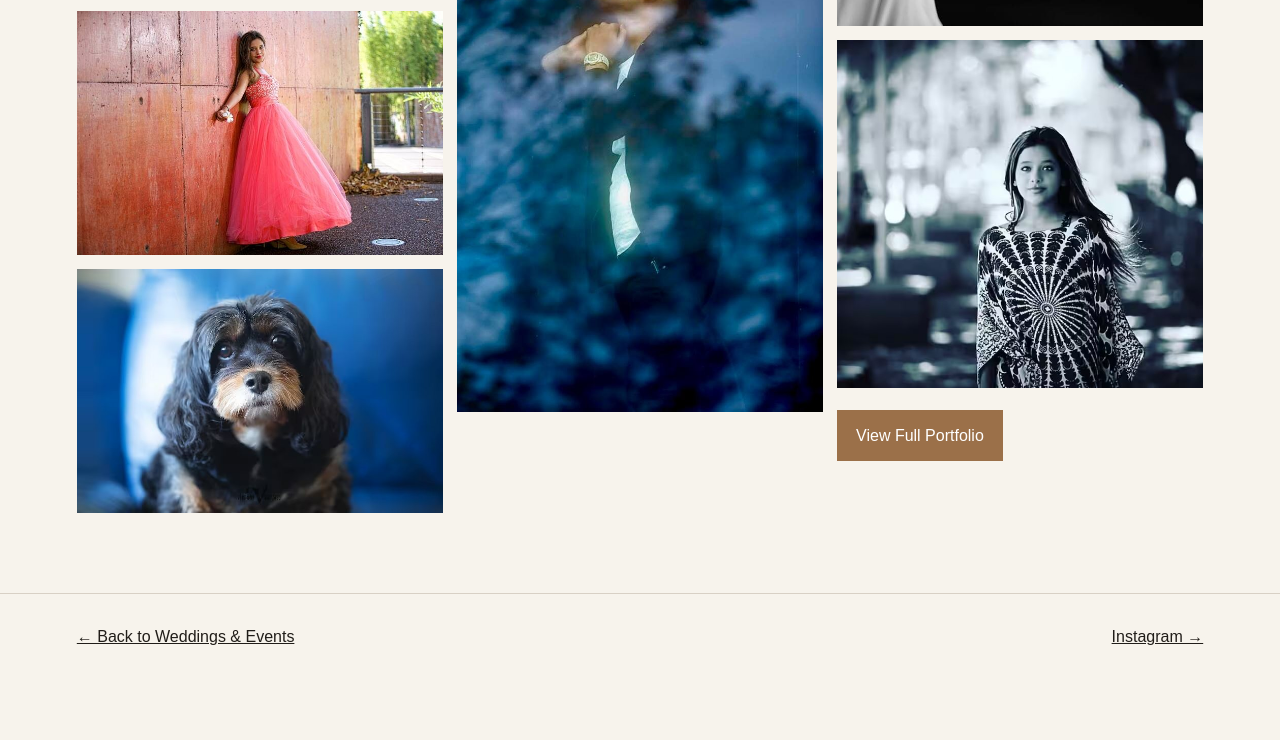
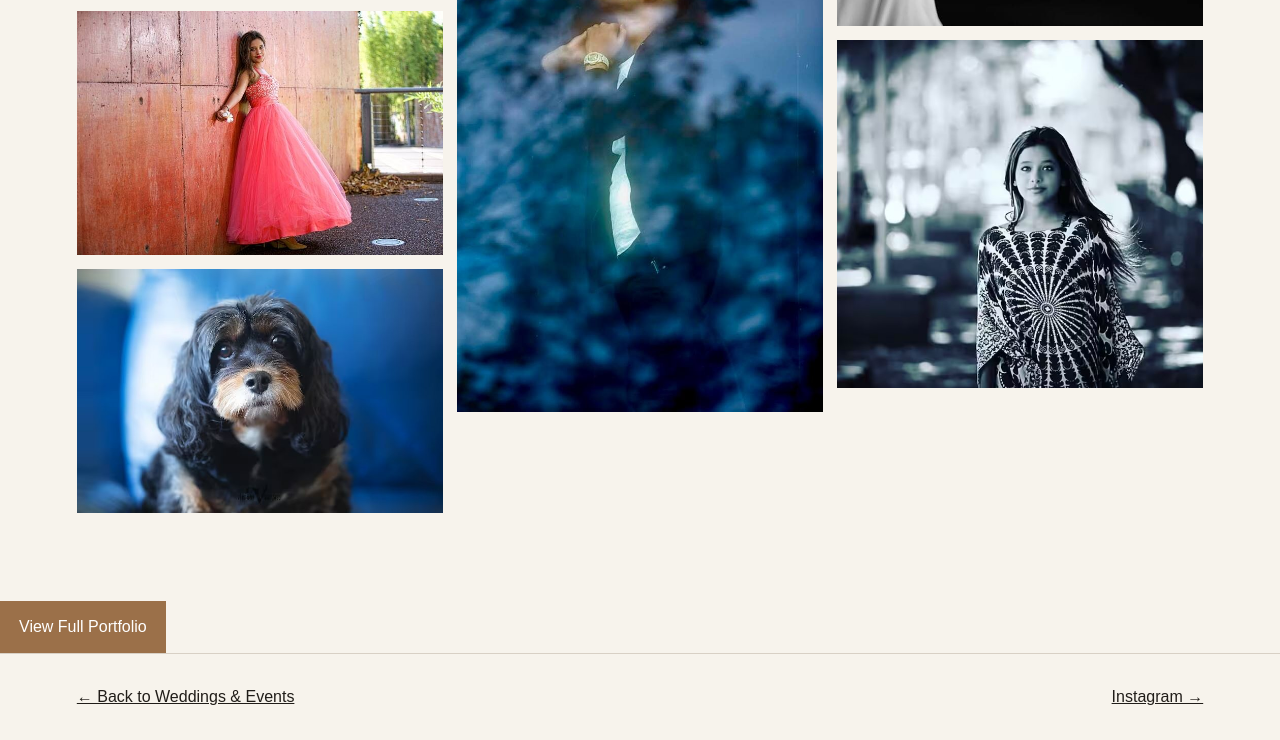
Before and after one commit to fridayflash-ux/vv, a plain HTML site: page photography/index.html in a window 1280 px wide. Shown: the part 1701-2441 px from the top of the page. Before the commit the page ends 2381 px from the top, so only its background shows below. Drawn offline with Linux system fonts and the light colour scheme.

Commit message:
Update index.html

```diff
--- a/photography/index.html
+++ b/photography/index.html
@@ -1,4 +1,4 @@
 <!doctype html><html><head><meta charset="utf-8"><meta name="viewport" content="width=device-width"><title>Photography | Vibrant Visuals by Shri</title><link rel="stylesheet" href="../styles.css"></head><body><header class="top"><a class="brand" href="../index.html">Vibrant Visuals <small>by Shri</small></a><nav class="nav"><a href="../photography/">Photography</a><a href="../event-frames/">Event Frames</a><a href="../food/">Bespoke Food</a><a href="../index.html#planners">For Planners</a></nav></header>
 <section class="pagehero"><div class="eyebrow">Photography & Event Coverage</div><h1>Stories, people<br>and moments.</h1><p>Portraiture, weddings, celebrations and creative event photography.</p><a class="btn" href="https://vibrantvisuals.mypixieset.com/" target="_blank">View Full Portfolio</a></section>
-<section class="section"><div class="gallery"><img src="../assets/work-05.jpg" alt="Photography by Vibrant Visuals" loading="lazy"><img src="../assets/work-06.jpg" alt="Photography by Vibrant Visuals" loading="lazy"><img src="../assets/work-07.jpg" alt="Photography by Vibrant Visuals" loading="lazy"><img src="../assets/work-08.jpg" alt="Photography by Vibrant Visuals" loading="lazy"><img src="../assets/work-09.jpg" alt="Photography by Vibrant Visuals" loading="lazy"><img src="../assets/work-10.jpg" alt="Photography by Vibrant Visuals" loading="lazy"><img src="../assets/work-11.jpg" alt="Photography by Vibrant Visuals" loading="lazy"><img src="../assets/work-12.jpg" alt="Photography by Vibrant Visuals" loading="lazy"><img src="../assets/work-13.jpg" alt="Photography by Vibrant Visuals" loading="lazy"><img src="../assets/work-14.jpg" alt="Photography by Vibrant Visuals" loading="lazy"><img src="../assets/work-15.jpg" alt="Photography by Vibrant Visuals" loading="lazy"><img src="../assets/work-16.jpg" alt="Photography by Vibrant Visuals" loading="lazy"><a class="btn" href="https://vibrantvisuals.mypixieset.com/" target="_blank">View Full Portfolio</a></section></div></section>
+<section class="section"><div class="gallery"><img src="../assets/work-05.jpg" alt="Photography by Vibrant Visuals" loading="lazy"><img src="../assets/work-06.jpg" alt="Photography by Vibrant Visuals" loading="lazy"><img src="../assets/work-07.jpg" alt="Photography by Vibrant Visuals" loading="lazy"><img src="../assets/work-08.jpg" alt="Photography by Vibrant Visuals" loading="lazy"><img src="../assets/work-09.jpg" alt="Photography by Vibrant Visuals" loading="lazy"><img src="../assets/work-10.jpg" alt="Photography by Vibrant Visuals" loading="lazy"><img src="../assets/work-11.jpg" alt="Photography by Vibrant Visuals" loading="lazy"><img src="../assets/work-12.jpg" alt="Photography by Vibrant Visuals" loading="lazy"><img src="../assets/work-13.jpg" alt="Photography by Vibrant Visuals" loading="lazy"><img src="../assets/work-14.jpg" alt="Photography by Vibrant Visuals" loading="lazy"><img src="../assets/work-15.jpg" alt="Photography by Vibrant Visuals" loading="lazy"><img src="../assets/work-16.jpg" alt="Photography by Vibrant Visuals" loading="lazy"></section></div><a class="btn" href="https://vibrantvisuals.mypixieset.com/" target="_blank">View Full Portfolio</a></section>
 <footer class="footer"><a href="../">← Back to Weddings & Events</a><a href="https://www.instagram.com/vibrant__visuals" target="_blank">Instagram →</a></footer></body></html>
```
